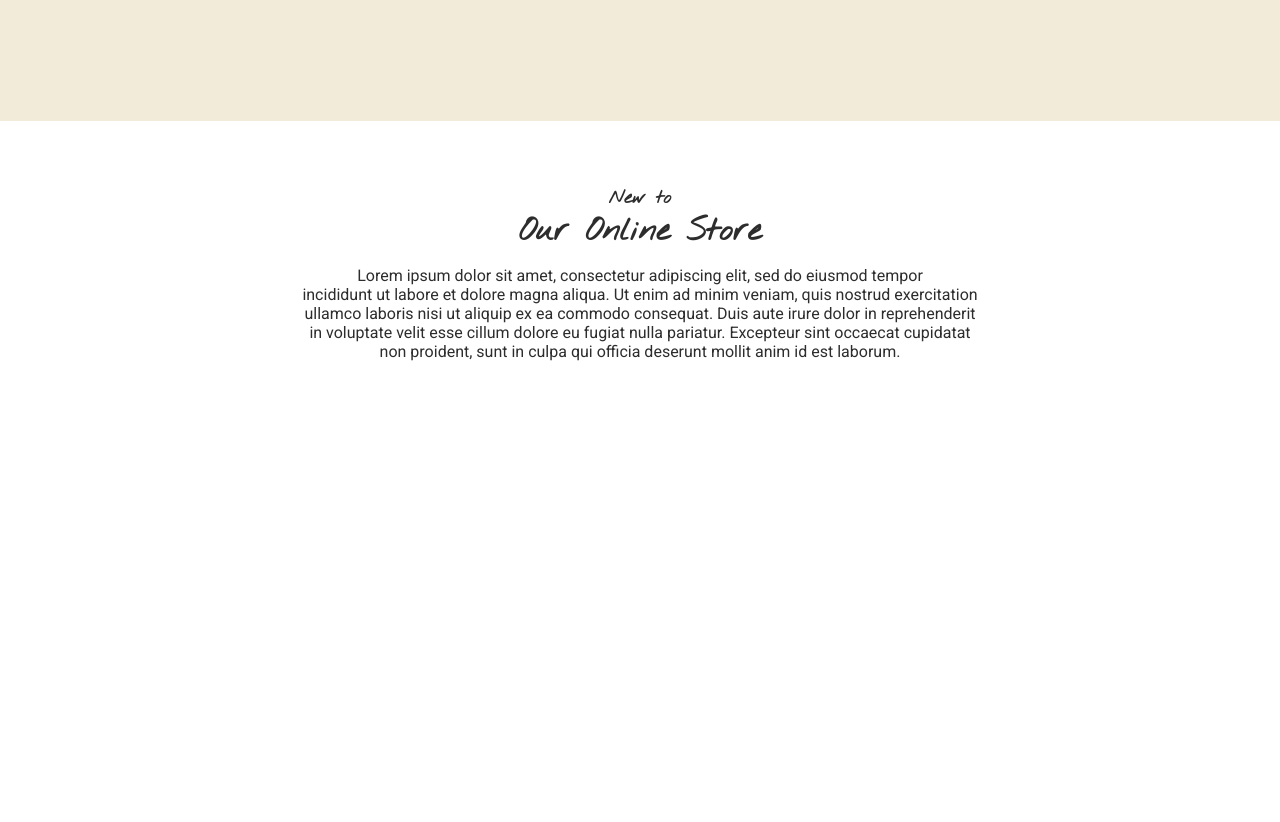
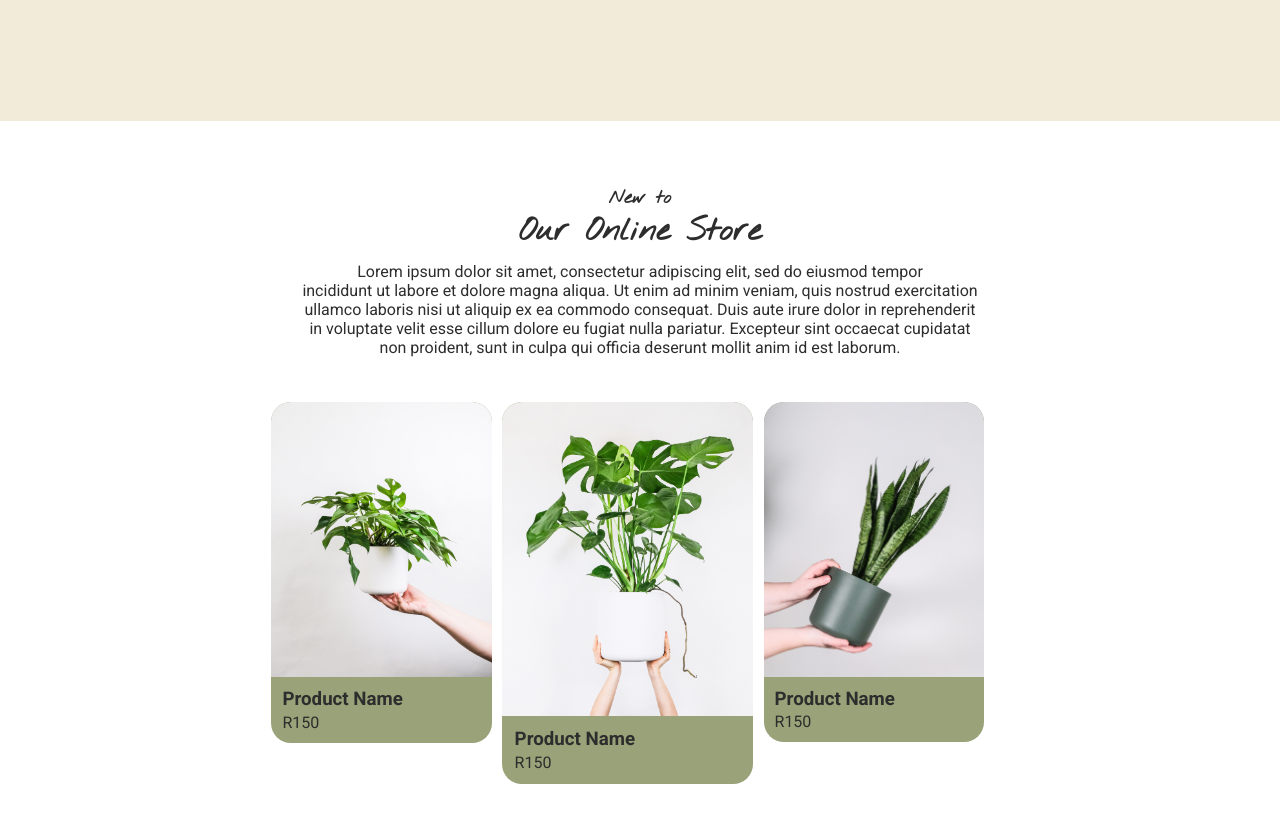
Before and after one commit to bee2805/ThePlantPlace, a React (Create React App) app in the folder client/: page / in a window 1280 px wide. Shown: the part 400-1222 px from the top of the page. Before the commit the page ends 851 px from the top, so only its background shows below. Built offline with nearby package versions, Linux system fonts and the light colour scheme.

Commit message:
Slider Added
- added slider
- added product cards

```diff
--- a/client/public/index.html
+++ b/client/public/index.html
@@ -37,6 +37,18 @@
     <link rel="preconnect" href="https://fonts.gstatic.com" crossorigin>
     <link href="https://fonts.googleapis.com/css2?family=Nothing+You+Could+Do&display=swap" rel="stylesheet">
 
+    <!-- SLICK SLIDER -->
+    <link
+      rel="stylesheet"
+      type="text/css"
+      charset="UTF-8"
+      href="https://cdnjs.cloudflare.com/ajax/libs/slick-carousel/1.6.0/slick.min.css"
+    />
+    <link
+      rel="stylesheet"
+      type="text/css"
+      href="https://cdnjs.cloudflare.com/ajax/libs/slick-carousel/1.6.0/slick-theme.min.css"
+    />
   </head>
   <body>
     <noscript>You need to enable JavaScript to run this app.</noscript>
--- a/client/src/Pages/LandingPage.js
+++ b/client/src/Pages/LandingPage.js
@@ -1,11 +1,12 @@
 import React from 'react';
-
+import ProductSlider from '../components/ProductSlider';
 
 function LandingPage () {
 
 
     return(
         <div className="LandingPage">
+            {/* header */}
             <div className="header">
                 <h3>Welcome to</h3>
                 <h1>The Plant Place</h1>
@@ -14,7 +15,9 @@ function LandingPage () {
                 ullamco laboris nisi ut aliquip ex ea commodo consequat. Duis aute irure dolor in reprehenderit<br/>
                 in voluptate velit esse cillum dolore eu fugiat nulla pariatur. Excepteur sint occaecat cupidatat <br/>
                 non proident, sunt in culpa qui officia deserunt mollit anim id est laborum.</p>
-            </div>
+            </div>{/* header */}
+
+            {/* new to store */}
             <div className="newItemContainer">
                 <h3>New to</h3>
                 <h1>Our Online Store</h1>
@@ -24,8 +27,8 @@ function LandingPage () {
                 in voluptate velit esse cillum dolore eu fugiat nulla pariatur. Excepteur sint occaecat cupidatat <br/>
                 non proident, sunt in culpa qui officia deserunt mollit anim id est laborum.</p>
 
-
-            </div>
+                <ProductSlider/>
+            </div>{/* new to store */}
         </div>
     )
 }
--- /dev/null
+++ b/client/src/components/ProductSlider.js
@@ -0,0 +1,63 @@
+import React, { useState } from "react";
+// carousel imports
+import Slider from "react-slick";
+import "slick-carousel/slick/slick.css";
+import "slick-carousel/slick/slick-theme.css";
+import monstera from "../assets/monstera.jpg";
+import Zeylanica from "../assets/Zeylanica.jpg";
+import ScindapsusPictus from "../assets/ScindapsusPictus.jpg";
+import MonsteraMinima from "../assets/MonsteraMinima.jpg";
+
+function ProductSlider(){
+
+    let settings = {
+        className: "center",
+        centerMode: true,
+        infinite: true,
+        centerPadding: "60px",
+        slidesToShow: 3,
+        dot:true,
+        speed: 1000
+    }
+
+
+    return(
+        <div>
+            <Slider {...settings}>
+                <div className="productCard">
+                    <img src={monstera} alt="img"/>
+                    <div className="productInfo">
+                        <h3>Product Name</h3>
+                        <p>R150</p>
+                    </div>
+                </div>
+
+                <div className="productCard">
+                    <img src={Zeylanica} alt="img"/>
+                    <div className="productInfo">
+                        <h3>Product Name</h3>
+                        <p>R150</p>
+                    </div>
+                </div>
+
+                <div className="productCard">
+                    <img src={ScindapsusPictus} alt="img"/>
+                    <div className="productInfo">
+                        <h3>Product Name</h3>
+                        <p>R150</p>
+                    </div>
+                </div>
+
+                <div className="productCard">
+                    <img src={MonsteraMinima} alt="img"/>
+                    <div className="productInfo">
+                        <h3>Product Name</h3>
+                        <p>R150</p>
+                    </div>
+                </div>
+            </Slider>
+        </div>
+    )
+}
+
+export default ProductSlider;
--- a/client/src/index.css
+++ b/client/src/index.css
@@ -143,21 +143,25 @@ a:link{
   background-color: #F3EBDA;
 }
 
+/* contains new items to store */
 .newItemContainer{
-  width: 100%;
-  padding-top: 5%;
-  padding-bottom: 5%;
+  margin: 0 auto;
+  width: 70%;
+  height: auto;
+  padding: 5%;
+  padding-left: 0.5%;
+  padding-right: 0.5%;
   text-align: center;
 }
 
 .newItemContainer p{
-  margin-bottom: 2%;
+  margin-bottom: 5%;
 }
 
 /* slider */
 .productCard{
-  width: 20% !important;
-  height: 55vh;
+  width: 85% !important;
+  height: auto;
   border-radius: 20px;
   background-color: #99A278;
 }
@@ -182,3 +186,32 @@ a:link{
   margin-left: 5%;
   margin-top: 1%;
 }
+
+.slick-prev:before{
+  color: #2d2d2d;
+}
+
+.slick-next:before{
+  color: #2d2d2d;
+}
+
+.slick-current{
+  width: 9.5% !important;
+  margin-left: -1%;
+  margin-right: -1%;
+}
+
+.slick-track{
+  height: auto;
+  justify-content: center;
+  display: flex;
+  align-items: center;
+}
+
+.slick-slide{
+  visibility: hidden!important;
+}
+
+.slick-active{
+  visibility: visible!important;
+}
```
Also changed, not shown: client/src/components/ProductCard.js (added, +16 -0 lines), client/src/assets/MonsteraMinima.jpg (added).
